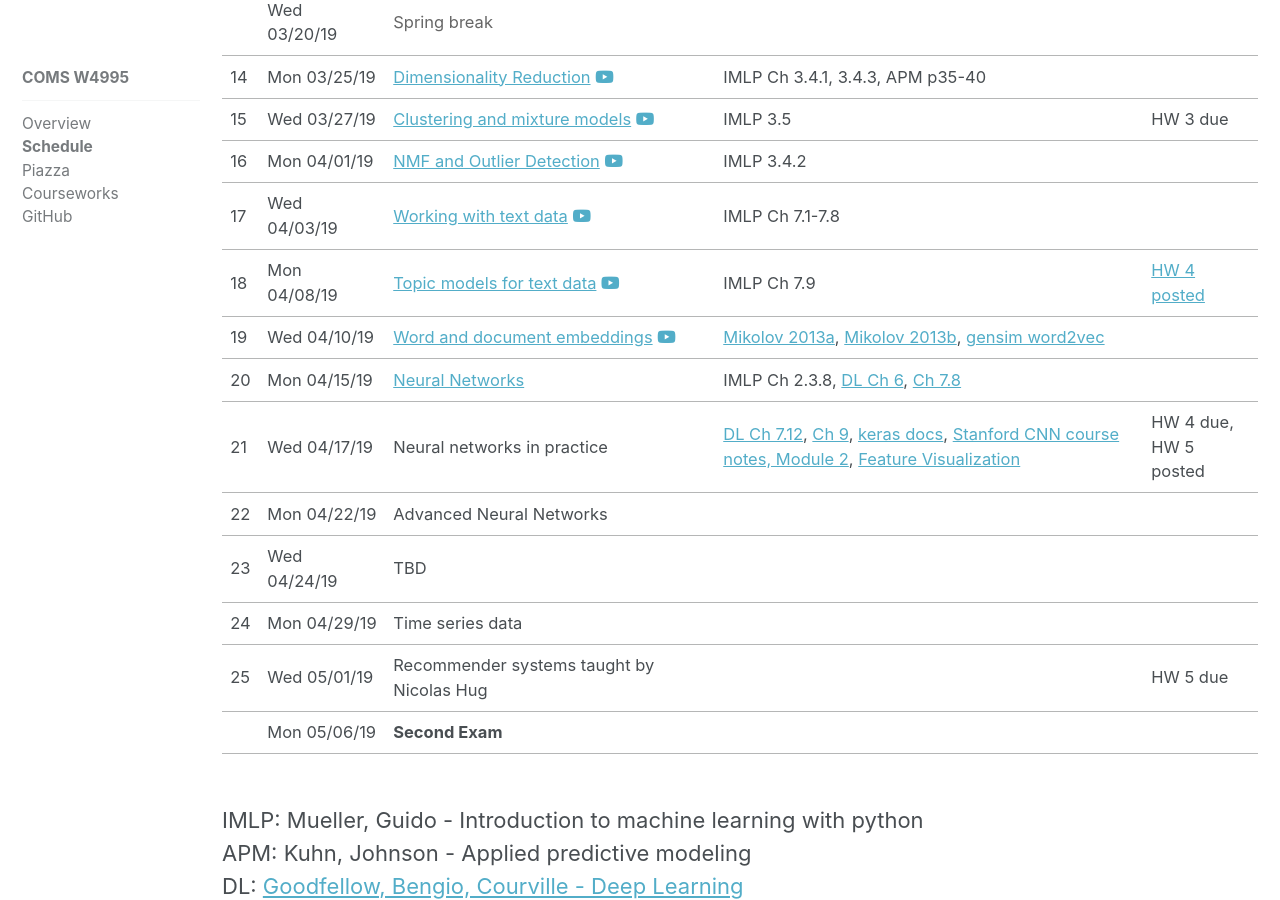
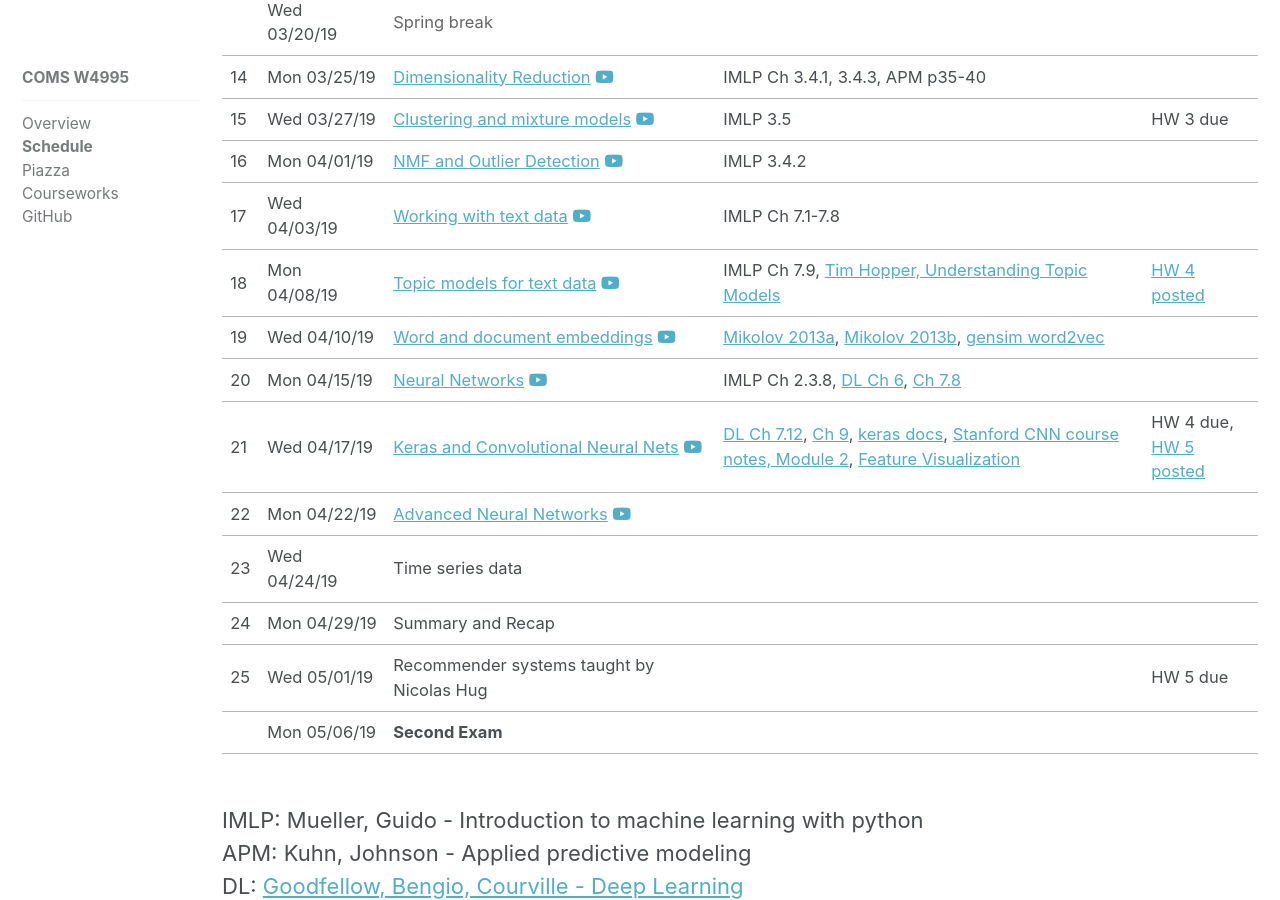
Before and after one commit to amueller/columbia-website, a Jekyll site: the page built from _comsw4995s19/lectures.md, in a window 1280 px wide and 900 px high, scrolled down 1267 px. Built offline with Jekyll 4.4.1, drawn with Linux system fonts in a browser that asks for light colours; nearby versions of some CDN libraries.

Commit message:
reorder stuff again, add links for neural network lectures

```diff
--- a/_comsw4995s19/lectures.md
+++ b/_comsw4995s19/lectures.md
@@ -176,7 +176,7 @@ Press P on slides for presenter notes.
 		<td>18</td>
 		<td>Mon 04/08/19</td>
 		<td><a href="https://amueller.github.io/COMS4995-s19/slides/aml-18-topic-models">Topic models for text data</a>&nbsp;<a href="https://www.youtube.com/watch?v=n07kxhB7bcU&list=PL_pVmAaAnxIQGzQS2oI3OWEPT-dpmwTfA&index=19"><i class="fa fa-youtube-play" aria-hidden="true"></i></a></td>
-		<td>IMLP Ch 7.9</td>
+		<td>IMLP Ch 7.9, <a href="https://www.youtube.com/watch?v=_R66X_udxZQ">Tim Hopper, Understanding Topic Models</a></td>
 		<td><a href="https://amueller.github.io/COMS4995-s19/homeworks/homework4-spring-2019.pdf">HW 4 posted</a></td>
 	</tr>
 	<tr>
@@ -192,22 +192,23 @@ Press P on slides for presenter notes.
 		<td>20</td>
 		<td>Mon 04/15/19</td>
 		<td><a href="https://amueller.github.io/COMS4995-s19/slides/aml-20-neural-networks">Neural Networks</a>
-		</td>
+		<a href="https://www.youtube.com/watch?v=2xepWpEYDqc&list=PL_pVmAaAnxIQGzQS2oI3OWEPT-dpmwTfA&index=21&t=0s"><i class="fa fa-youtube-play" aria-hidden="true"></i></a></td>
 		<td>IMLP Ch 2.3.8, <a href="http://www.deeplearningbook.org/contents/mlp.html">DL Ch 6</a>, <a href="http://www.deeplearningbook.org/contents/regularization.html">Ch 7.8</a></td>
 		<td></td>
 	</tr>
 	<tr>
 		<td>21</td>
 		<td>Wed 04/17/19</td>
-		<td>Neural networks in practice
-		</td>
+		<td><a href="https://amueller.github.io/COMS4995-s19/slides/aml-21-convolutional-nets">Keras and Convolutional Neural Nets</a>
+		<a href="https://www.youtube.com/watch?v=og0A4v8G8c0&list=PL_pVmAaAnxIQGzQS2oI3OWEPT-dpmwTfA&index=22&t=0s"><i class="fa fa-youtube-play" aria-hidden="true"></i></a></td>
 		<td><a href="http://www.deeplearningbook.org/contents/regularization.html">DL Ch 7.12</a>, <a href="http://www.deeplearningbook.org/contents/convnets.html">Ch 9</a>, <a href="https://keras.io/">keras docs</a>, <a href="http://cs231n.github.io/">Stanford CNN course notes, Module 2</a>, <a href="https://distill.pub/2017/feature-visualization/">Feature Visualization</a></td>
-		<td>HW 4 due,  HW 5 posted</td>
+		<td>HW 4 due,  <a href="https://amueller.github.io/COMS4995-s19/homeworks/homework5-spring-2019.pdf">HW 5 posted</a></td>
 	</tr>
 	<tr>
 		<td>22</td>
 		<td>Mon 04/22/19</td>
-		<td>Advanced Neural Networks
+		<td><a href="https://amueller.github.io/COMS4995-s19/slides/aml-22-advanced-nets">Advanced Neural Networks</a>
+		<a href="https://www.youtube.com/watch?v=x-Gtuyfl4WM&list=PL_pVmAaAnxIQGzQS2oI3OWEPT-dpmwTfA&index=23"><i class="fa fa-youtube-play" aria-hidden="true"></i></a>
 		</td>
 		<td></td>
 		<td><br></td>
@@ -215,7 +216,7 @@ Press P on slides for presenter notes.
 	<tr>
 		<td>23</td>
 		<td>Wed 04/24/19</td>
-		<td>TBD
+		<td>Time series data
 		</td>
 		<td></td>
 		<td><br></td>
@@ -223,7 +224,7 @@ Press P on slides for presenter notes.
 	<tr>
 		<td>24</td>
 		<td>Mon 04/29/19</td>
-		<td>Time series data</td>
+		<td>Summary and Recap</td>
 		<td><br></td>
 		<td></td>
 	</tr>
```
